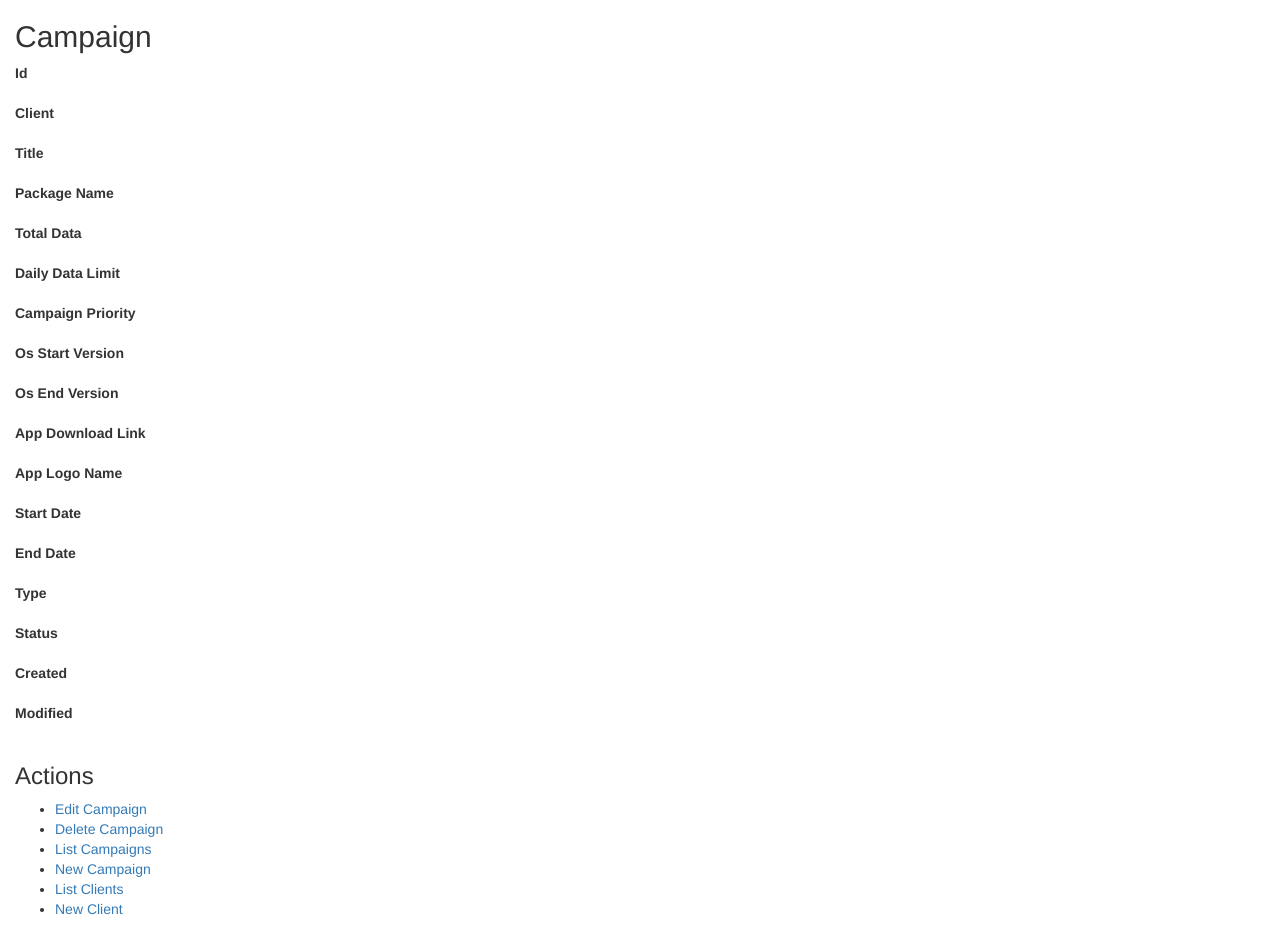
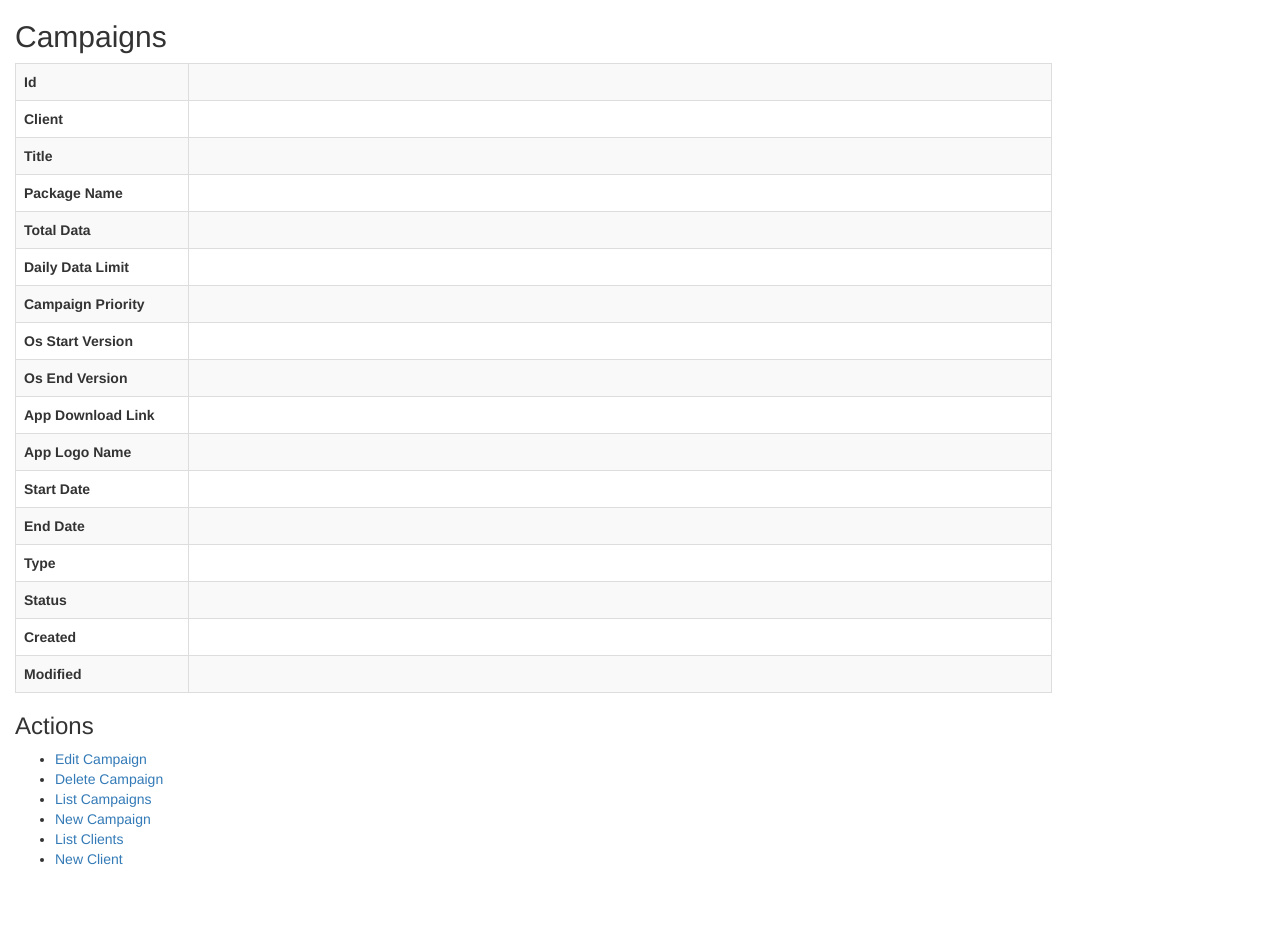
Before and after one commit to NTRsolutions/tbp, a CakePHP app: the page made by app/View/Campaigns/view.ctp in a window 1280 px wide. After the commit the page ends 865 px from the top, so only its background shows below. Run offline with PHP 8.4 and a stand-in for CakePHP, Linux system fonts and the light colour scheme; the template is opened without the code that fills it, so the values that code supplies are empty; some libraries are stand-ins or nearby versions.

Commit message:
Campaing view updated

```diff
--- a/app/View/Campaigns/view.ctp
+++ b/app/View/Campaigns/view.ctp
@@ -1,92 +1,125 @@
-<div class="campaigns view">
-<h2><?php echo __('Campaign'); ?></h2>
-	<dl>
-		<dt><?php echo __('Id'); ?></dt>
-		<dd>
-			<?php echo h($campaign['Campaign']['id']); ?>
-			&nbsp;
-		</dd>
-		<dt><?php echo __('Client'); ?></dt>
-		<dd>
+<div class="table">
+<h2><?php echo __('Campaigns'); ?></h2>
+	<table class="table table-bordered table-responsive table-striped">
+		<tbody>
+		<tr class="something">
+			<td class="col-md-2"><strong><?php echo __('Id'); ?></strong></td>
+			<td><?php echo h($campaign['Campaign']['id']); ?>&nbsp;</td>
+		</tr>
+		<tr class="something">
+		<td class="col-md-2"><strong><?php echo __('Client'); ?></strong></td>
+		<td>
 			<?php echo $this->Html->link($campaign['Client']['id'], array('controller' => 'clients', 'action' => 'view', $campaign['Client']['id'])); ?>
 			&nbsp;
-		</dd>
-		<dt><?php echo __('Title'); ?></dt>
-		<dd>
+		</td>
+		</tr>
+		<tr class="something">
+		<td class="col-md-2"><strong><?php echo __('Title'); ?></strong></td>
+		<td>
 			<?php echo h($campaign['Campaign']['title']); ?>
 			&nbsp;
-		</dd>
-		<dt><?php echo __('Package Name'); ?></dt>
-		<dd>
+		</td>
+		</tr>
+		<tr class="something">
+		<td class="col-md-2"><strong><?php echo __('Package Name'); ?></strong></td>
+		<td>
 			<?php echo h($campaign['Campaign']['package_name']); ?>
 			&nbsp;
-		</dd>
-		<dt><?php echo __('Total Data'); ?></dt>
-		<dd>
+		</td>
+		</tr>
+		<tr class="something">
+		<td class="col-md-2"><strong><?php echo __('Total Data'); ?></strong></td>
+		<td>
 			<?php echo h($campaign['Campaign']['total_data']); ?>
 			&nbsp;
-		</dd>
-		<dt><?php echo __('Daily Data Limit'); ?></dt>
-		<dd>
+		</td>
+		</tr>
+		<tr class="something">
+		<td class="col-md-2"><strong><?php echo __('Daily Data Limit'); ?></strong></td>
+		<td>
 			<?php echo h($campaign['Campaign']['daily_data_limit']); ?>
 			&nbsp;
-		</dd>
-		<dt><?php echo __('Campaign Priority'); ?></dt>
-		<dd>
+		</td>
+		</tr>
+		<tr class="something">
+		<td class="col-md-2"><strong><?php echo __('Campaign Priority'); ?></strong></td>
+		<td>
 			<?php echo h($campaign['Campaign']['campaign_priority']); ?>
 			&nbsp;
-		</dd>
-		<dt><?php echo __('Os Start Version'); ?></dt>
-		<dd>
+		</td>
+		</tr>
+		<tr class="something">
+		<td class="col-md-2"><strong><?php echo __('Os Start Version'); ?></strong></td>
+		<td>
 			<?php echo h($campaign['Campaign']['os_start_version']); ?>
 			&nbsp;
-		</dd>
-		<dt><?php echo __('Os End Version'); ?></dt>
-		<dd>
+		</td>
+		</tr>
+		<tr class="something">
+		<td class="col-md-2"><strong><?php echo __('Os End Version'); ?></strong></td>
+		<td>
 			<?php echo h($campaign['Campaign']['os_end_version']); ?>
 			&nbsp;
-		</dd>
-		<dt><?php echo __('App Download Link'); ?></dt>
-		<dd>
+		</td>
+		</tr>
+		<tr class="something">
+		<td class="col-md-2"><strong><?php echo __('App Download Link'); ?></strong></td>
+		<td>
 			<?php echo h($campaign['Campaign']['app_download_link']); ?>
 			&nbsp;
-		</dd>
-		<dt><?php echo __('App Logo Name'); ?></dt>
-		<dd>
+		</td>
+		</tr>
+		<tr class="something">
+		<td class="col-md-2"><strong><?php echo __('App Logo Name'); ?></strong></td>
+		<td>
 			<?php echo h($campaign['Campaign']['app_logo_name']); ?>
 			&nbsp;
-		</dd>
-		<dt><?php echo __('Start Date'); ?></dt>
-		<dd>
+		</td>
+		</tr>
+		<tr class="something">
+		<td class="col-md-2"><strong><?php echo __('Start Date'); ?></strong></td>
+		<td>
 			<?php echo h($campaign['Campaign']['start_date']); ?>
 			&nbsp;
-		</dd>
-		<dt><?php echo __('End Date'); ?></dt>
-		<dd>
+		</td>
+		</tr>
+		<tr class="something">
+		<td class="col-md-2"><strong><?php echo __('End Date'); ?></strong></td>
+		<td>
 			<?php echo h($campaign['Campaign']['end_date']); ?>
 			&nbsp;
-		</dd>
-		<dt><?php echo __('Type'); ?></dt>
-		<dd>
+		</td>
+		</tr>
+		<tr class="something">
+		<td class="col-md-2"><strong><?php echo __('Type'); ?></strong></td>
+		<td>
 			<?php echo h($campaign['Campaign']['type']); ?>
 			&nbsp;
-		</dd>
-		<dt><?php echo __('Status'); ?></dt>
-		<dd>
+		</td>
+		</tr>
+		<tr class="something">
+		<td class="col-md-2"><strong><?php echo __('Status'); ?></strong></td>
+		<td>
 			<?php echo h($campaign['Campaign']['status']); ?>
 			&nbsp;
-		</dd>
-		<dt><?php echo __('Created'); ?></dt>
-		<dd>
+		</td>
+		</tr>
+		<tr class="something">
+		<td class="col-md-2"><strong><?php echo __('Created'); ?></strong></td>
+		<td>
 			<?php echo h($campaign['Campaign']['created']); ?>
 			&nbsp;
-		</dd>
-		<dt><?php echo __('Modified'); ?></dt>
-		<dd>
+		</td>
+		</tr>
+		<tr class="something">
+		<td class="col-md-2"><strong><?php echo __('Modified'); ?></dt>
+		<td>
 			<?php echo h($campaign['Campaign']['modified']); ?>
 			&nbsp;
-		</dd>
-	</dl>
+		</td>
+		</tr>
+		</tbody>
+	</table>
 </div>
 <div class="actions">
 	<h3><?php echo __('Actions'); ?></h3>
```
